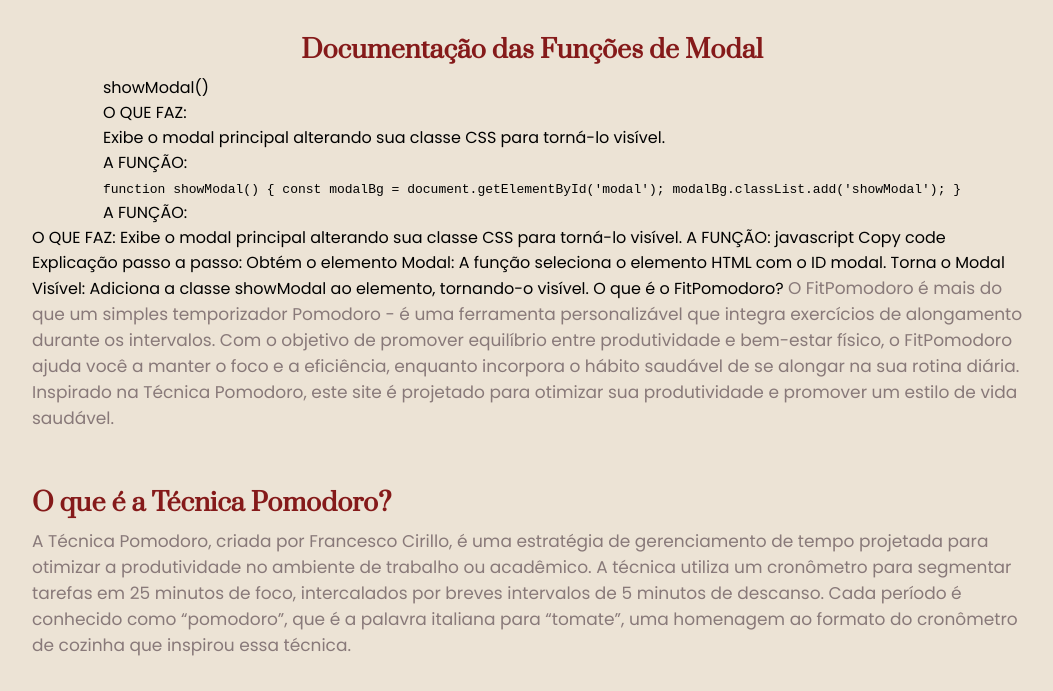
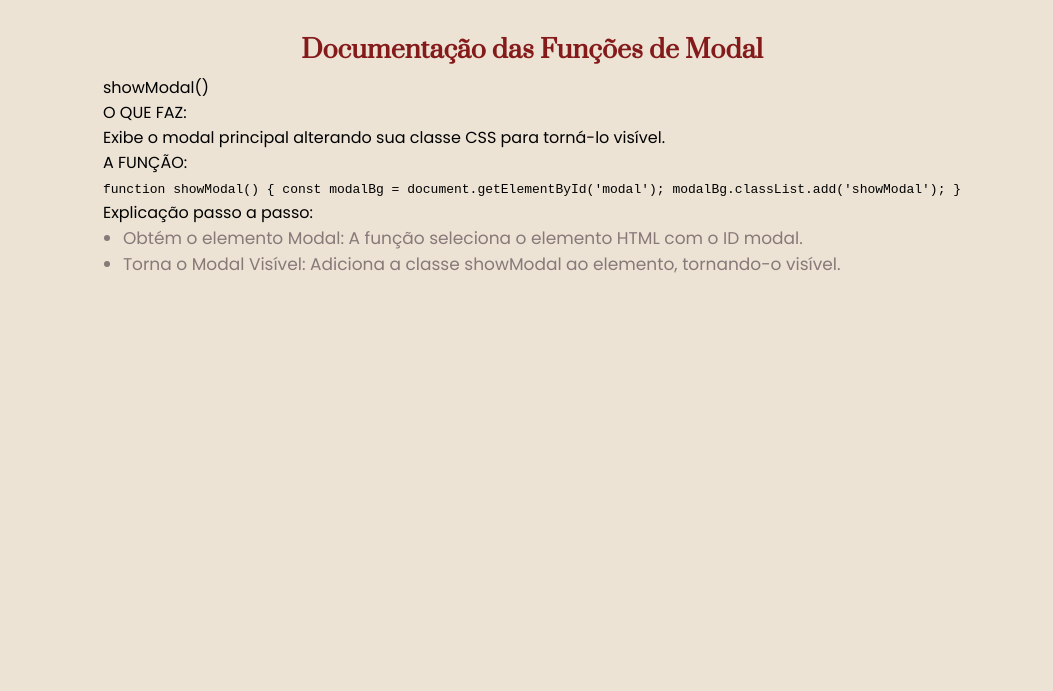
Before and after one commit to jaquelinemarina/FitPomodoro, a plain HTML site: page docs/index.html in a window 1280 px wide. Shown: the part 109-800 px from the top of the page, without its empty margins (108-1161 px from the left). Drawn offline with Linux system fonts and the light colour scheme; files whose address does not match are found by name.

```diff
--- a/docs/index.html
+++ b/docs/index.html
@@ -26,64 +26,15 @@
       }
     </code>
       </div>
-      <div class="doc-functions-subtitle">A FUNÇÃO:</div>
+      <div class="doc-functions-subtitle"> Explicação passo a passo:</div>
+      <div class="doc-functions-text">
+        <ul>
+          <li>Obtém o elemento Modal: A função seleciona o elemento HTML com o ID modal.</li>
+          <li>Torna o Modal Visível: Adiciona a classe showModal ao elemento, tornando-o visível.</li>
+        </ul>
+      </div>
     </div>
 
-    <div class="text">
-      <div class="about">
-
-
-
-
-
-
-
-        O QUE FAZ:
-        Exibe o modal principal alterando sua classe CSS para torná-lo visível.
-
-        A FUNÇÃO:
-
-        javascript
-        Copy code
-
-        Explicação passo a passo:
-
-        Obtém o elemento Modal: A função seleciona o elemento HTML com o ID modal.
-        Torna o Modal Visível: Adiciona a classe showModal ao elemento, tornando-o visível.
-
-        O que é o FitPomodoro?</h1>
-        <span>O FitPomodoro é mais do que um simples temporizador Pomodoro - é uma ferramenta personalizável
-          que integra
-          exercícios de alongamento durante os intervalos. Com o objetivo de promover equilíbrio entre
-          produtividade e
-          bem-estar físico, o FitPomodoro ajuda você a manter o foco e a eficiência, enquanto incorpora o
-          hábito saudável
-          de se alongar na sua rotina diária. Inspirado na Técnica Pomodoro, este site é projetado para
-          otimizar sua
-          produtividade e promover um estilo de vida saudável.</span>
-
-        <h1>O que é a Técnica Pomodoro?</h1>
-        <span>A Técnica Pomodoro, criada por Francesco Cirillo, é uma estratégia de gerenciamento de tempo
-          projetada para
-          otimizar a produtividade no ambiente de trabalho ou acadêmico. A técnica utiliza um cronômetro
-          para segmentar
-          tarefas em 25 minutos de foco, intercalados por breves intervalos de 5 minutos de descanso. Cada
-          período é
-          conhecido como “pomodoro”, que é a palavra italiana para “tomate”, uma homenagem ao formato do
-          cronômetro de
-          cozinha que inspirou essa técnica.</span>
-
-        <h1>Como usar o FitPomodoro?</h1>
-        <ol>
-          <li>Defina a duração do cronômetro</li>
-          <li>Defina a dificuldade do exercício de alongamento</li>
-          <li>Inicie o cronômetro e concentre-se na tarefa a ser realizada</li>
-          <li> Após concluir o pomodoro, faça uma pausa breve de 5 minutos</li>
-          <li>Realize o exercício de alongamento indicado na tela</li>
-          <li>Depois de 4 pomodoros, faça uma pausa longa de 15 minutos</li>
-        </ol>
-      </div>
-    </div>
   </div>
 </body>
 
```
Also changed, not shown: assets/css/styles.css (+2 -6 lines).
